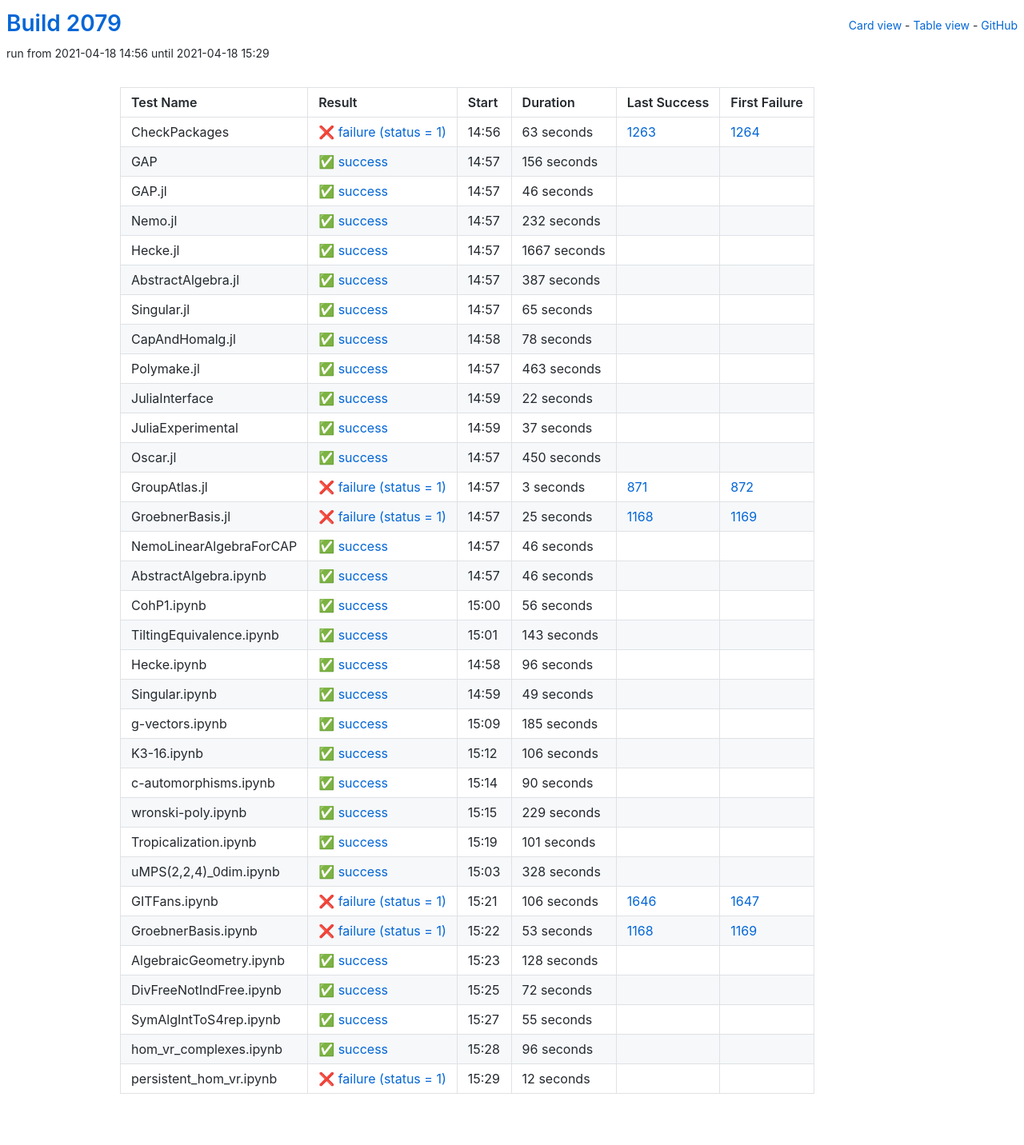
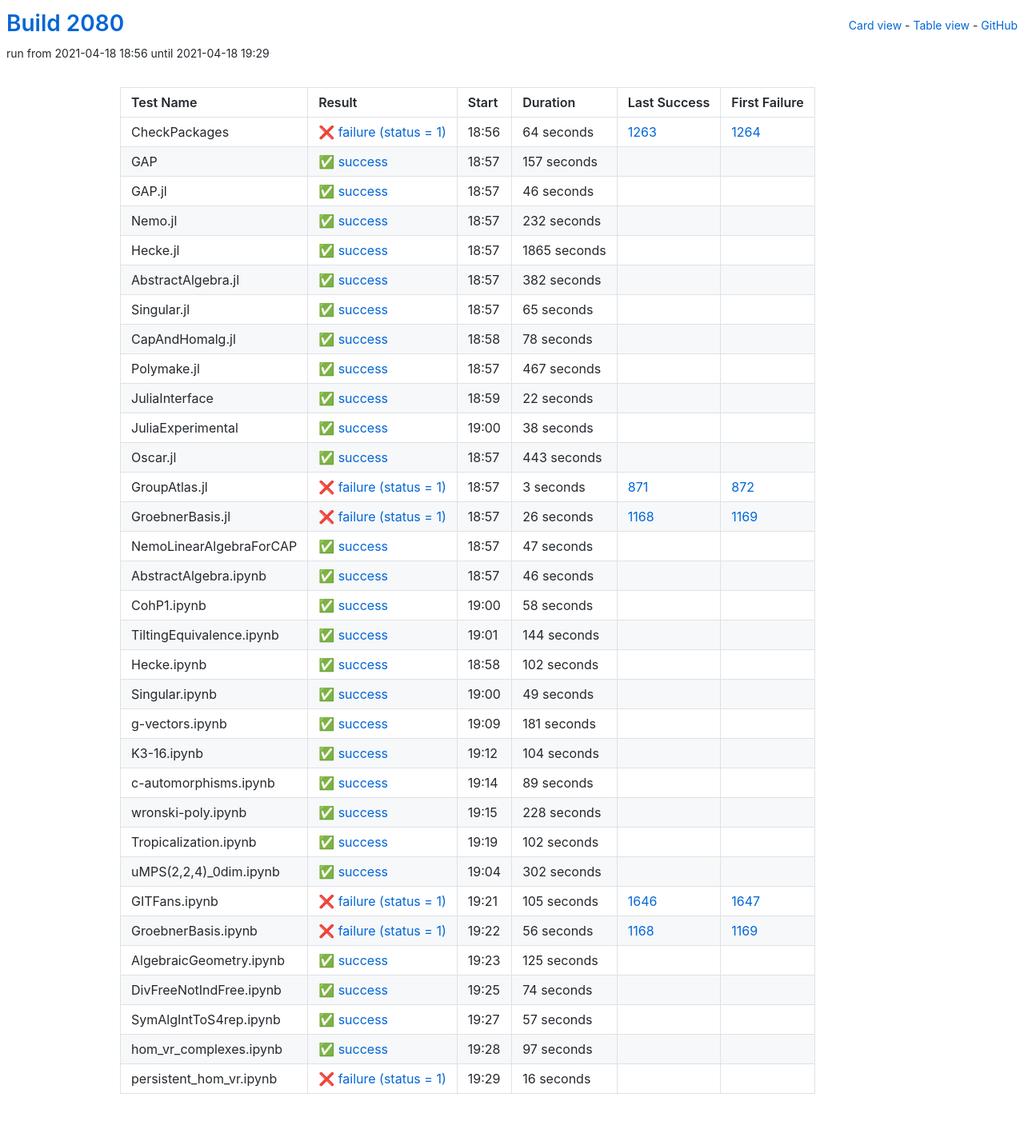
Before and after one commit to oscar-system/oscar-ci-status-stable, a Jekyll site: the page built from table.html, in a window 1280 px wide. Shown: the whole page at 80% size. Built offline with Jekyll 4.4.1, drawn with Linux system fonts in a browser that asks for light colours.

Commit message:
Build #2080

```diff
--- a/_data/ci.yml
+++ b/_data/ci.yml
@@ -1,6 +1,6 @@
 ---
-build: 2079
-build_url: https://oscarci.mathematik.uni-kl.de/job/oscar-stable/2079/
+build: 2080
+build_url: https://oscarci.mathematik.uni-kl.de/job/oscar-stable/2080/
 job: oscar-stable
 organization: oscar-system
 repo: oscar-ci-status-stable
@@ -8,32 +8,32 @@ repourl: https://github.com/oscar-system/oscar-ci-status-stable
 tests:
 - name: CheckPackages
   id: checkpackages
-  log: https://oscarci.mathematik.uni-kl.de/job/oscar-stable/2079/artifact/logs/build-2079/CheckPackages.log
-  start: 2021-04-18 14:56
+  log: https://oscarci.mathematik.uni-kl.de/job/oscar-stable/2080/artifact/logs/build-2080/CheckPackages.log
+  start: 2021-04-18 18:56
   success: false
   exitcode: 1
   status: failure
-  duration: 63
+  duration: 64
   last_success: 1263
   last_success_url: https://oscarci.mathematik.uni-kl.de/job/oscar-stable/1263/
   first_failure: 1264
   first_failure_url: https://oscarci.mathematik.uni-kl.de/job/oscar-stable/1264/
 - name: GAP
   id: gap
-  log: https://oscarci.mathematik.uni-kl.de/job/oscar-stable/2079/artifact/logs/build-2079/GAP.log
-  start: 2021-04-18 14:57
+  log: https://oscarci.mathematik.uni-kl.de/job/oscar-stable/2080/artifact/logs/build-2080/GAP.log
+  start: 2021-04-18 18:57
   success: true
   exitcode: 0
   status: success
-  duration: 156
+  duration: 157
   last_success: false
   last_success_url:
   first_failure: false
   first_failure_url:
 - name: GAP.jl
   id: gap-jl
-  log: https://oscarci.mathematik.uni-kl.de/job/oscar-stable/2079/artifact/logs/build-2079/GAP.jl.log
-  start: 2021-04-18 14:57
+  log: https://oscarci.mathematik.uni-kl.de/job/oscar-stable/2080/artifact/logs/build-2080/GAP.jl.log
+  start: 2021-04-18 18:57
   success: true
   exitcode: 0
   status: success
@@ -44,8 +44,8 @@ tests:
   first_failure_url:
 - name: Nemo.jl
   id: nemo-jl
-  log: https://oscarci.mathematik.uni-kl.de/job/oscar-stable/2079/artifact/logs/build-2079/Nemo.jl.log
-  start: 2021-04-18 14:57
+  log: https://oscarci.mathematik.uni-kl.de/job/oscar-stable/2080/artifact/logs/build-2080/Nemo.jl.log
+  start: 2021-04-18 18:57
   success: true
   exitcode: 0
   status: success
@@ -56,32 +56,32 @@ tests:
   first_failure_url:
 - name: Hecke.jl
   id: hecke-jl
-  log: https://oscarci.mathematik.uni-kl.de/job/oscar-stable/2079/artifact/logs/build-2079/Hecke.jl.log
-  start: 2021-04-18 14:57
+  log: https://oscarci.mathematik.uni-kl.de/job/oscar-stable/2080/artifact/logs/build-2080/Hecke.jl.log
+  start: 2021-04-18 18:57
   success: true
   exitcode: 0
   status: success
-  duration: 1667
+  duration: 1865
   last_success: false
   last_success_url:
   first_failure: false
   first_failure_url:
 - name: AbstractAlgebra.jl
   id: abstractalgebra-jl
-  log: https://oscarci.mathematik.uni-kl.de/job/oscar-stable/2079/artifact/logs/build-2079/AbstractAlgebra.jl.log
-  start: 2021-04-18 14:57
+  log: https://oscarci.mathematik.uni-kl.de/job/oscar-stable/2080/artifact/logs/build-2080/AbstractAlgebra.jl.log
+  start: 2021-04-18 18:57
   success: true
   exitcode: 0
   status: success
-  duration: 387
+  duration: 382
   last_success: false
   last_success_url:
   first_failure: false
   first_failure_url:
 - name: Singular.jl
   id: singular-jl
-  log: https://oscarci.mathematik.uni-kl.de/job/oscar-stable/2079/artifact/logs/build-2079/Singular.jl.log
-  start: 2021-04-18 14:57
+  log: https://oscarci.mathematik.uni-kl.de/job/oscar-stable/2080/artifact/logs/build-2080/Singular.jl.log
+  start: 2021-04-18 18:57
   success: true
   exitcode: 0
   status: success
@@ -92,8 +92,8 @@ tests:
   first_failure_url:
 - name: CapAndHomalg.jl
   id: capandhomalg-jl
-  log: https://oscarci.mathematik.uni-kl.de/job/oscar-stable/2079/artifact/logs/build-2079/CapAndHomalg.jl.log
-  start: 2021-04-18 14:58
+  log: https://oscarci.mathematik.uni-kl.de/job/oscar-stable/2080/artifact/logs/build-2080/CapAndHomalg.jl.log
+  start: 2021-04-18 18:58
   success: true
   exitcode: 0
   status: success
@@ -104,20 +104,20 @@ tests:
   first_failure_url:
 - name: Polymake.jl
   id: polymake-jl
-  log: https://oscarci.mathematik.uni-kl.de/job/oscar-stable/2079/artifact/logs/build-2079/Polymake.jl.log
-  start: 2021-04-18 14:57
+  log: https://oscarci.mathematik.uni-kl.de/job/oscar-stable/2080/artifact/logs/build-2080/Polymake.jl.log
+  start: 2021-04-18 18:57
   success: true
   exitcode: 0
   status: success
-  duration: 463
+  duration: 467
   last_success: false
   last_success_url:
   first_failure: false
   first_failure_url:
 - name: JuliaInterface
   id: juliainterface
-  log: https://oscarci.mathematik.uni-kl.de/job/oscar-stable/2079/artifact/logs/build-2079/JuliaInterface.log
-  start: 2021-04-18 14:59
+  log: https://oscarci.mathematik.uni-kl.de/job/oscar-stable/2080/artifact/logs/build-2080/JuliaInterface.log
+  start: 2021-04-18 18:59
   success: true
   exitcode: 0
   status: success
@@ -128,32 +128,32 @@ tests:
   first_failure_url:
 - name: JuliaExperimental
   id: juliaexperimental
-  log: https://oscarci.mathematik.uni-kl.de/job/oscar-stable/2079/artifact/logs/build-2079/JuliaExperimental.log
-  start: 2021-04-18 14:59
+  log: https://oscarci.mathematik.uni-kl.de/job/oscar-stable/2080/artifact/logs/build-2080/JuliaExperimental.log
+  start: 2021-04-18 19:00
   success: true
   exitcode: 0
   status: success
-  duration: 37
+  duration: 38
   last_success: false
   last_success_url:
   first_failure: false
   first_failure_url:
 - name: Oscar.jl
   id: oscar-jl
-  log: https://oscarci.mathematik.uni-kl.de/job/oscar-stable/2079/artifact/logs/build-2079/Oscar.jl.log
-  start: 2021-04-18 14:57
+  log: https://oscarci.mathematik.uni-kl.de/job/oscar-stable/2080/artifact/logs/build-2080/Oscar.jl.log
+  start: 2021-04-18 18:57
   success: true
   exitcode: 0
   status: success
-  duration: 450
+  duration: 443
   last_success: false
   last_success_url:
   first_failure: false
   first_failure_url:
 - name: GroupAtlas.jl
   id: groupatlas-jl
-  log: https://oscarci.mathematik.uni-kl.de/job/oscar-stable/2079/artifact/logs/build-2079/GroupAtlas.jl.log
-  start: 2021-04-18 14:57
+  log: https://oscarci.mathematik.uni-kl.de/job/oscar-stable/2080/artifact/logs/build-2080/GroupAtlas.jl.log
+  start: 2021-04-18 18:57
   success: false
   exitcode: 1
   status: failure
@@ -164,32 +164,32 @@ tests:
   first_failure_url: https://oscarci.mathematik.uni-kl.de/job/oscar-stable/872/
 - name: GroebnerBasis.jl
   id: groebnerbasis-jl
-  log: https://oscarci.mathematik.uni-kl.de/job/oscar-stable/2079/artifact/logs/build-2079/GroebnerBasis.jl.log
-  start: 2021-04-18 14:57
+  log: https://oscarci.mathematik.uni-kl.de/job/oscar-stable/2080/artifact/logs/build-2080/GroebnerBasis.jl.log
+  start: 2021-04-18 18:57
   success: false
   exitcode: 1
   status: failure
-  duration: 25
+  duration: 26
   last_success: 1168
   last_success_url: https://oscarci.mathematik.uni-kl.de/job/oscar-stable/1168/
   first_failure: 1169
   first_failure_url: https://oscarci.mathematik.uni-kl.de/job/oscar-stable/1169/
 - name: NemoLinearAlgebraForCAP
   id: nemolinearalgebraforcap
-  log: https://oscarci.mathematik.uni-kl.de/job/oscar-stable/2079/artifact/logs/build-2079/NemoLinearAlgebraForCAP.log
-  start: 2021-04-18 14:57
+  log: https://oscarci.mathematik.uni-kl.de/job/oscar-stable/2080/artifact/logs/build-2080/NemoLinearAlgebraForCAP.log
+  start: 2021-04-18 18:57
   success: true
   exitcode: 0
   status: success
-  duration: 46
+  duration: 47
   last_success: false
   last_success_url:
   first_failure: false
   first_failure_url:
 - name: AbstractAlgebra.ipynb
   id: abstractalgebra-ipynb
-  log: https://oscarci.mathematik.uni-kl.de/job/oscar-stable/2079/artifact/logs/build-2079/AbstractAlgebra.ipynb.log
-  start: 2021-04-18 14:57
+  log: https://oscarci.mathematik.uni-kl.de/job/oscar-stable/2080/artifact/logs/build-2080/AbstractAlgebra.ipynb.log
+  start: 2021-04-18 18:57
   success: true
   exitcode: 0
   status: success
@@ -200,44 +200,44 @@ tests:
   first_failure_url:
 - name: CohP1.ipynb
   id: cohp1-ipynb
-  log: https://oscarci.mathematik.uni-kl.de/job/oscar-stable/2079/artifact/logs/build-2079/CohP1.ipynb.log
-  start: 2021-04-18 15:00
+  log: https://oscarci.mathematik.uni-kl.de/job/oscar-stable/2080/artifact/logs/build-2080/CohP1.ipynb.log
+  start: 2021-04-18 19:00
   success: true
   exitcode: 0
   status: success
-  duration: 56
+  duration: 58
   last_success: false
   last_success_url:
   first_failure: false
   first_failure_url:
 - name: TiltingEquivalence.ipynb
   id: tiltingequivalence-ipynb
-  log: https://oscarci.mathematik.uni-kl.de/job/oscar-stable/2079/artifact/logs/build-2079/TiltingEquivalence.ipynb.log
-  start: 2021-04-18 15:01
+  log: https://oscarci.mathematik.uni-kl.de/job/oscar-stable/2080/artifact/logs/build-2080/TiltingEquivalence.ipynb.log
+  start: 2021-04-18 19:01
   success: true
   exitcode: 0
   status: success
-  duration: 143
+  duration: 144
   last_success: false
   last_success_url:
   first_failure: false
   first_failure_url:
 - name: Hecke.ipynb
   id: hecke-ipynb
-  log: https://oscarci.mathematik.uni-kl.de/job/oscar-stable/2079/artifact/logs/build-2079/Hecke.ipynb.log
-  start: 2021-04-18 14:58
+  log: https://oscarci.mathematik.uni-kl.de/job/oscar-stable/2080/artifact/logs/build-2080/Hecke.ipynb.log
+  start: 2021-04-18 18:58
   success: true
   exitcode: 0
   status: success
-  duration: 96
+  duration: 102
   last_success: false
   last_success_url:
   first_failure: false
   first_failure_url:
 - name: Singular.ipynb
   id: singular-ipynb
-  log: https://oscarci.mathematik.uni-kl.de/job/oscar-stable/2079/artifact/logs/build-2079/Singular.ipynb.log
-  start: 2021-04-18 14:59
+  log: https://oscarci.mathematik.uni-kl.de/job/oscar-stable/2080/artifact/logs/build-2080/Singular.ipynb.log
+  start: 2021-04-18 19:00
   success: true
   exitcode: 0
   status: success
@@ -248,156 +248,156 @@ tests:
   first_failure_url:
 - name: g-vectors.ipynb
   id: g-vectors-ipynb
-  log: https://oscarci.mathematik.uni-kl.de/job/oscar-stable/2079/artifact/logs/build-2079/g-vectors.ipynb.log
-  start: 2021-04-18 15:09
+  log: https://oscarci.mathematik.uni-kl.de/job/oscar-stable/2080/artifact/logs/build-2080/g-vectors.ipynb.log
+  start: 2021-04-18 19:09
   success: true
   exitcode: 0
   status: success
-  duration: 185
+  duration: 181
   last_success: false
   last_success_url:
   first_failure: false
   first_failure_url:
 - name: K3-16.ipynb
   id: k3-16-ipynb
-  log: https://oscarci.mathematik.uni-kl.de/job/oscar-stable/2079/artifact/logs/build-2079/K3-16.ipynb.log
-  start: 2021-04-18 15:12
+  log: https://oscarci.mathematik.uni-kl.de/job/oscar-stable/2080/artifact/logs/build-2080/K3-16.ipynb.log
+  start: 2021-04-18 19:12
   success: true
   exitcode: 0
   status: success
-  duration: 106
+  duration: 104
   last_success: false
   last_success_url:
   first_failure: false
   first_failure_url:
 - name: c-automorphisms.ipynb
   id: c-automorphisms-ipynb
-  log: https://oscarci.mathematik.uni-kl.de/job/oscar-stable/2079/artifact/logs/build-2079/c-automorphisms.ipynb.log
-  start: 2021-04-18 15:14
+  log: https://oscarci.mathematik.uni-kl.de/job/oscar-stable/2080/artifact/logs/build-2080/c-automorphisms.ipynb.log
+  start: 2021-04-18 19:14
   success: true
   exitcode: 0
   status: success
-  duration: 90
+  duration: 89
   last_success: false
   last_success_url:
   first_failure: false
   first_failure_url:
 - name: wronski-poly.ipynb
   id: wronski-poly-ipynb
-  log: https://oscarci.mathematik.uni-kl.de/job/oscar-stable/2079/artifact/logs/build-2079/wronski-poly.ipynb.log
-  start: 2021-04-18 15:15
+  log: https://oscarci.mathematik.uni-kl.de/job/oscar-stable/2080/artifact/logs/build-2080/wronski-poly.ipynb.log
+  start: 2021-04-18 19:15
   success: true
   exitcode: 0
   status: success
-  duration: 229
+  duration: 228
   last_success: false
   last_success_url:
   first_failure: false
   first_failure_url:
 - name: Tropicalization.ipynb
   id: tropicalization-ipynb
-  log: https://oscarci.mathematik.uni-kl.de/job/oscar-stable/2079/artifact/logs/build-2079/Tropicalization.ipynb.log
-  start: 2021-04-18 15:19
+  log: https://oscarci.mathematik.uni-kl.de/job/oscar-stable/2080/artifact/logs/build-2080/Tropicalization.ipynb.log
+  start: 2021-04-18 19:19
   success: true
   exitcode: 0
   status: success
-  duration: 101
+  duration: 102
   last_success: false
   last_success_url:
   first_failure: false
   first_failure_url:
 - name: uMPS(2,2,4)_0dim.ipynb
   id: umps-2-2-4-0dim-ipynb
-  log: https://oscarci.mathematik.uni-kl.de/job/oscar-stable/2079/artifact/logs/build-2079/uMPS-2-2-4-_0dim.ipynb.log
-  start: 2021-04-18 15:03
+  log: https://oscarci.mathematik.uni-kl.de/job/oscar-stable/2080/artifact/logs/build-2080/uMPS-2-2-4-_0dim.ipynb.log
+  start: 2021-04-18 19:04
   success: true
   exitcode: 0
   status: success
-  duration: 328
+  duration: 302
   last_success: false
   last_success_url:
   first_failure: false
   first_failure_url:
 - name: GITFans.ipynb
   id: gitfans-ipynb
-  log: https://oscarci.mathematik.uni-kl.de/job/oscar-stable/2079/artifact/logs/build-2079/GITFans.ipynb.log
-  start: 2021-04-18 15:21
+  log: https://oscarci.mathematik.uni-kl.de/job/oscar-stable/2080/artifact/logs/build-2080/GITFans.ipynb.log
+  start: 2021-04-18 19:21
   success: false
   exitcode: 1
   status: failure
-  duration: 106
+  duration: 105
   last_success: 1646
   last_success_url: https://oscarci.mathematik.uni-kl.de/job/oscar-stable/1646/
   first_failure: 1647
   first_failure_url: https://oscarci.mathematik.uni-kl.de/job/oscar-stable/1647/
 - name: GroebnerBasis.ipynb
   id: groebnerbasis-ipynb
-  log: https://oscarci.mathematik.uni-kl.de/job/oscar-stable/2079/artifact/logs/build-2079/GroebnerBasis.ipynb.log
-  start: 2021-04-18 15:22
+  log: https://oscarci.mathematik.uni-kl.de/job/oscar-stable/2080/artifact/logs/build-2080/GroebnerBasis.ipynb.log
+  start: 2021-04-18 19:22
   success: false
   exitcode: 1
   status: failure
-  duration: 53
+  duration: 56
   last_success: 1168
   last_success_url: https://oscarci.mathematik.uni-kl.de/job/oscar-stable/1168/
   first_failure: 1169
   first_failure_url: https://oscarci.mathematik.uni-kl.de/job/oscar-stable/1169/
 - name: AlgebraicGeometry.ipynb
   id: algebraicgeometry-ipynb
-  log: https://oscarci.mathematik.uni-kl.de/job/oscar-stable/2079/artifact/logs/build-2079/AlgebraicGeometry.ipynb.log
-  start: 2021-04-18 15:23
+  log: https://oscarci.mathematik.uni-kl.de/job/oscar-stable/2080/artifact/logs/build-2080/AlgebraicGeometry.ipynb.log
+  start: 2021-04-18 19:23
   success: true
   exitcode: 0
   status: success
-  duration: 128
+  duration: 125
   last_success: false
   last_success_url:
   first_failure: false
   first_failure_url:
 - name: DivFreeNotIndFree.ipynb
   id: divfreenotindfree-ipynb
-  log: https://oscarci.mathematik.uni-kl.de/job/oscar-stable/2079/artifact/logs/build-2079/DivFreeNotIndFree.ipynb.log
-  start: 2021-04-18 15:25
+  log: https://oscarci.mathematik.uni-kl.de/job/oscar-stable/2080/artifact/logs/build-2080/DivFreeNotIndFree.ipynb.log
+  start: 2021-04-18 19:25
   success: true
   exitcode: 0
   status: success
-  duration: 72
+  duration: 74
   last_success: false
   last_success_url:
   first_failure: false
   first_failure_url:
 - name: SymAlgIntToS4rep.ipynb
   id: symalginttos4rep-ipynb
-  log: https://oscarci.mathematik.uni-kl.de/job/oscar-stable/2079/artifact/logs/build-2079/SymAlgIntToS4rep.ipynb.log
-  start: 2021-04-18 15:27
+  log: https://oscarci.mathematik.uni-kl.de/job/oscar-stable/2080/artifact/logs/build-2080/SymAlgIntToS4rep.ipynb.log
+  start: 2021-04-18 19:27
   success: true
   exitcode: 0
   status: success
-  duration: 55
+  duration: 57
   last_success: false
   last_success_url:
   first_failure: false
   first_failure_url:
 - name: hom_vr_complexes.ipynb
   id: hom-vr-complexes-ipynb
-  log: https://oscarci.mathematik.uni-kl.de/job/oscar-stable/2079/artifact/logs/build-2079/hom_vr_complexes.ipynb.log
-  start: 2021-04-18 15:28
+  log: https://oscarci.mathematik.uni-kl.de/job/oscar-stable/2080/artifact/logs/build-2080/hom_vr_complexes.ipynb.log
+  start: 2021-04-18 19:28
   success: true
   exitcode: 0
   status: success
-  duration: 96
+  duration: 97
   last_success: false
   last_success_url:
   first_failure: false
   first_failure_url:
 - name: persistent_hom_vr.ipynb
   id: persistent-hom-vr-ipynb
-  log: https://oscarci.mathematik.uni-kl.de/job/oscar-stable/2079/artifact/logs/build-2079/persistent_hom_vr.ipynb.log
-  start: 2021-04-18 15:29
+  log: https://oscarci.mathematik.uni-kl.de/job/oscar-stable/2080/artifact/logs/build-2080/persistent_hom_vr.ipynb.log
+  start: 2021-04-18 19:29
   success: false
   exitcode: 1
   status: failure
-  duration: 12
+  duration: 16
   last_success: false
   last_success_url:
   first_failure: false
```
Also changed, not shown: README.md.
